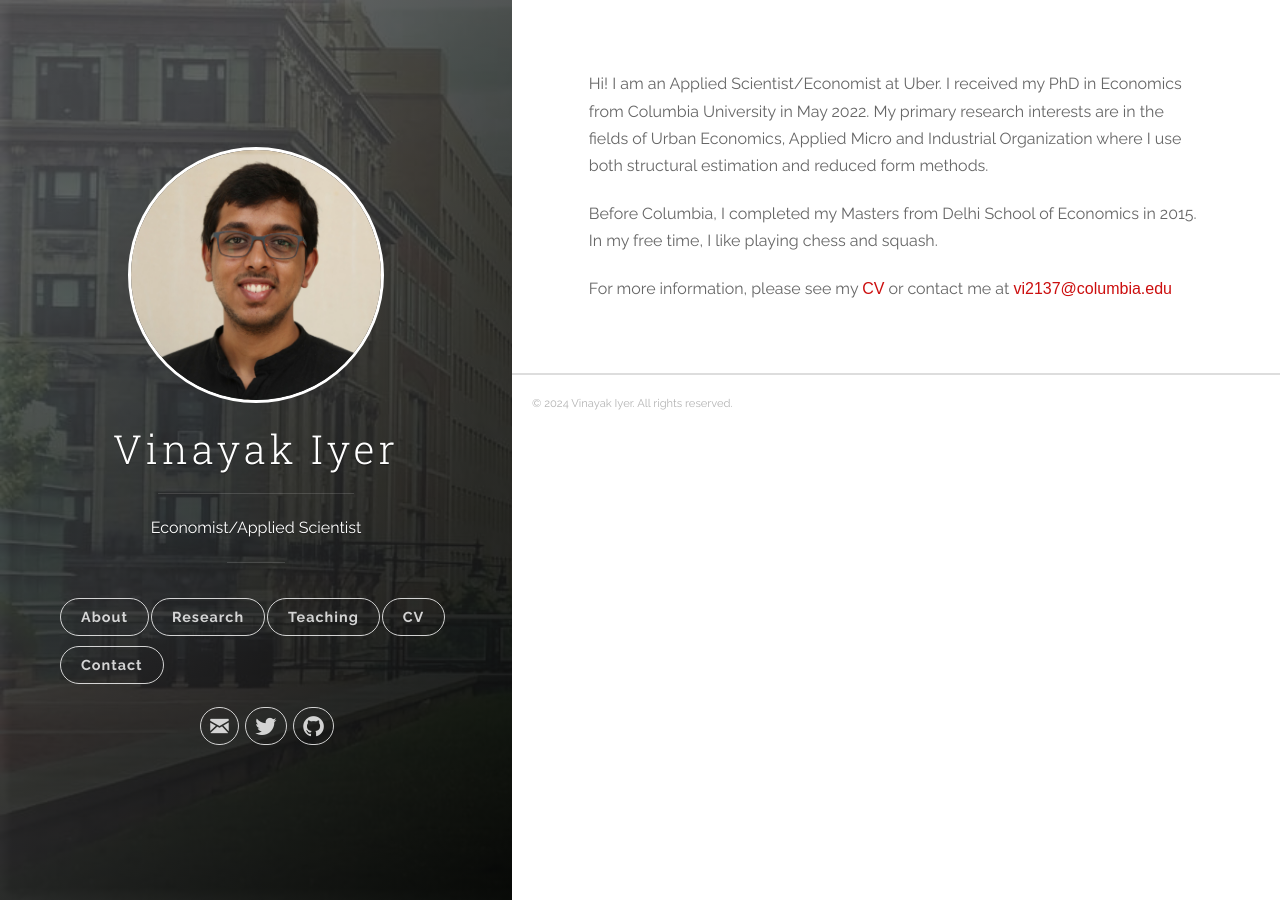
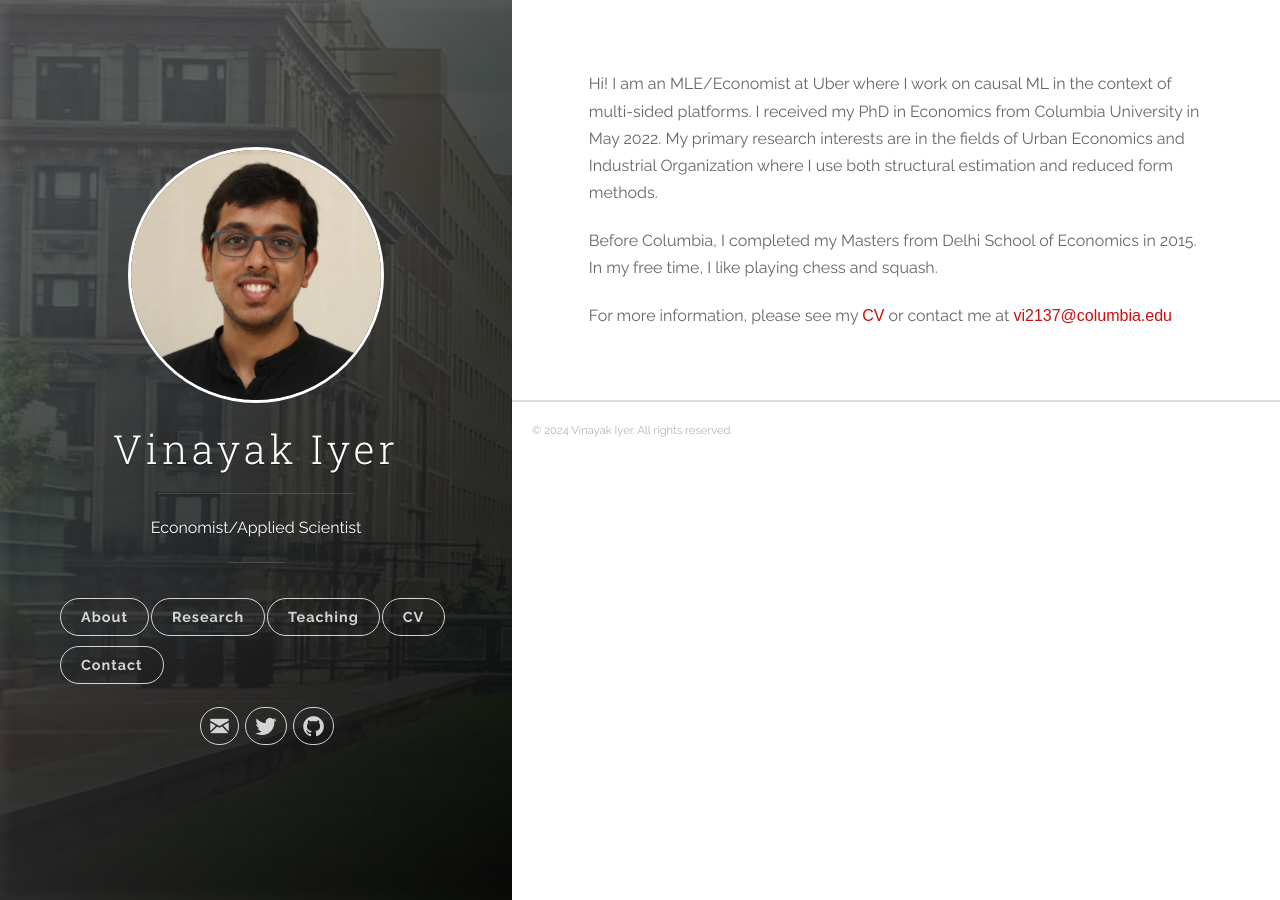
Before and after one commit to vinayakiyer/vinayakiyer.github.io, a Jekyll site: the page built from _posts/2018-06-14-about.markdown, in a window 1280 px wide. Built offline with Jekyll 4.4.1, drawn with Linux system fonts in a browser that asks for light colours.

Commit message:
Update 2018-06-14-about.markdown

```diff
--- a/_posts/2018-06-14-about.markdown
+++ b/_posts/2018-06-14-about.markdown
@@ -3,7 +3,7 @@ title:  " "
 categories: [jekyll]
 tags: [jekyll]
 ---
-Hi! I am an Applied Scientist/Economist at Uber. I received my PhD in Economics from Columbia University in May 2022. My primary research interests are in the fields of Urban Economics, Applied Micro and Industrial Organization where I use both structural estimation and reduced form methods.
+Hi! I am an MLE/Economist at Uber where I work on causal ML in the context of multi-sided platforms. I received my PhD in Economics from Columbia University in May 2022. My primary research interests are in the fields of Urban Economics and Industrial Organization where I use both structural estimation and reduced form methods.
 
 Before Columbia, I completed my Masters from Delhi School of Economics in 2015. In my free time, I like playing chess and squash.
 
```
